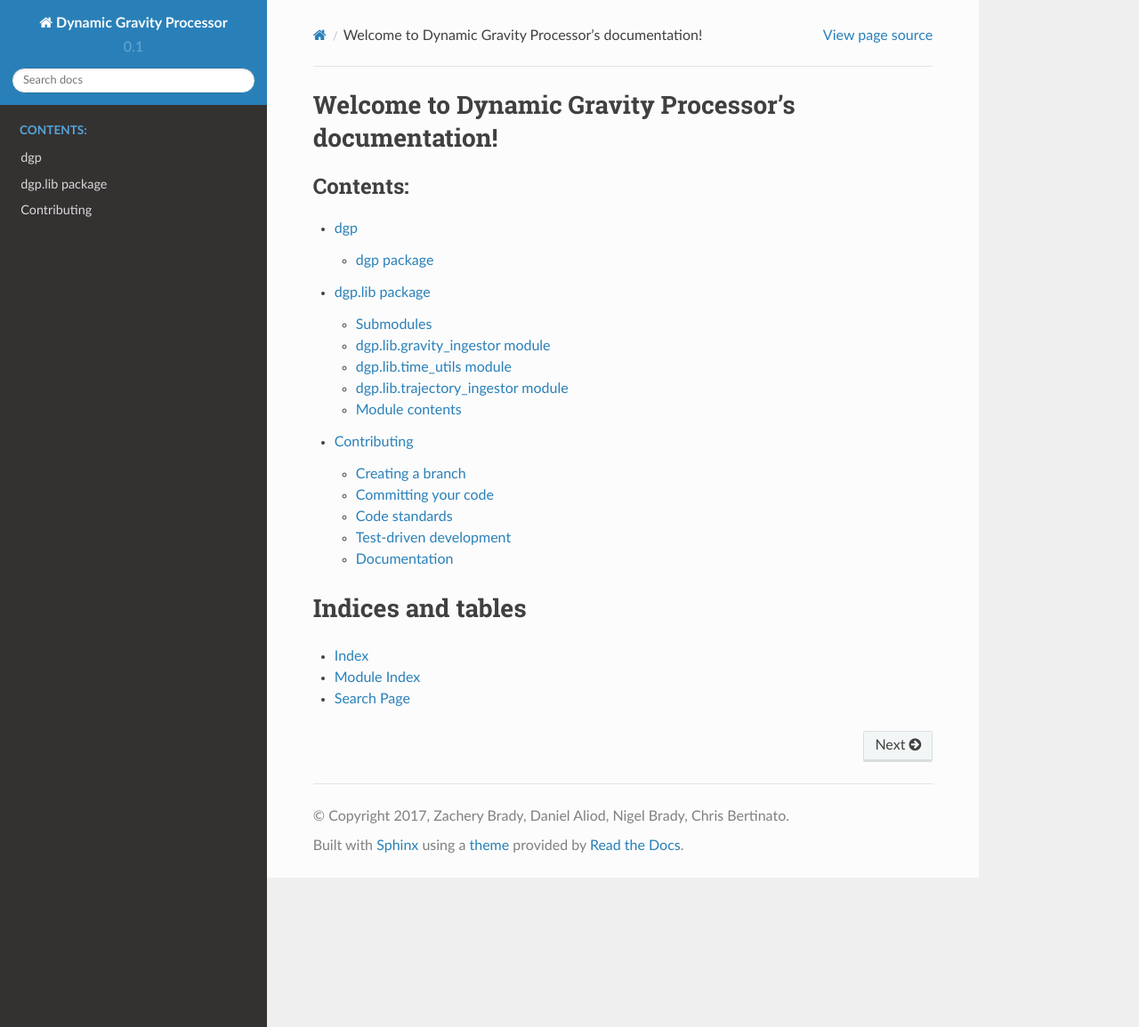
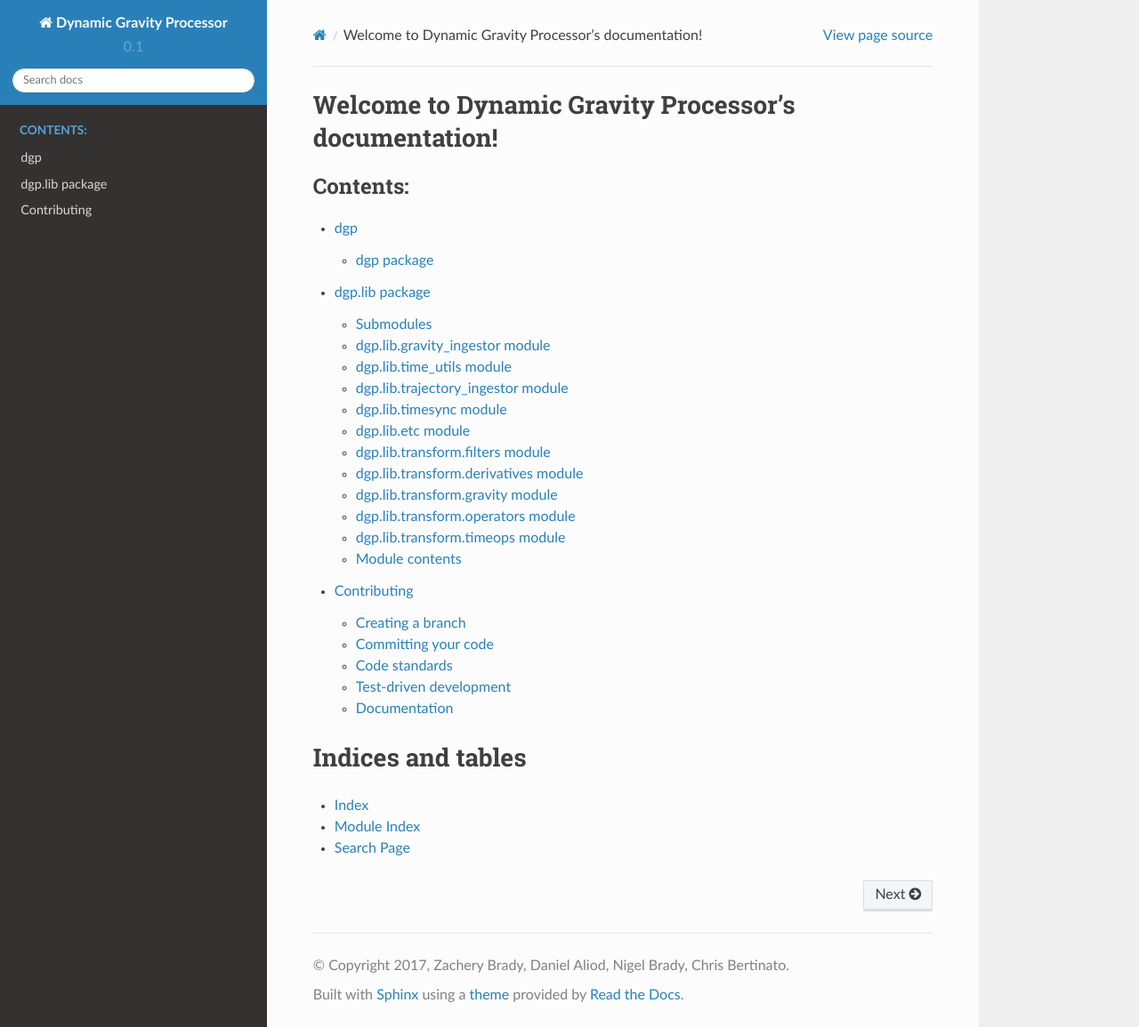
Before and after one commit to DynamicGravitySystems/DGP, a Sphinx documentation site: the page built from docs/source/index.rst, in a window 1280 px wide and 1155 px high. Shown: the whole window at 89% size. Built offline with Sphinx 7.4.7 and the Read the Docs theme 2.0.0, drawn with Linux system fonts in a browser that asks for light colours.

Commit message:
Updated doc index and doc strings in timesync module

```diff
--- a/docs/source/dgp.lib.rst
+++ b/docs/source/dgp.lib.rst
@@ -28,6 +28,61 @@ dgp\.lib\.trajectory\_ingestor module
     :undoc-members:
     :show-inheritance:
 
+dgp\.lib\.timesync module
+-------------------------
+
+.. automodule:: dgp.lib.timesync
+    :members:
+    :undoc-members:
+    :show-inheritance:
+
+dgp\.lib\.etc module
+--------------------
+
+.. automodule:: dgp.lib.etc
+    :members:
+    :undoc-members:
+    :show-inheritance:
+
+dgp\.lib\.transform\.filters module
+-----------------------------------
+
+.. automodule:: dgp.lib.transform.filters
+    :members:
+    :undoc-members:
+    :show-inheritance:
+
+dgp\.lib\.transform\.derivatives module
+---------------------------------------
+
+.. automodule:: dgp.lib.transform.derivatives
+    :members:
+    :undoc-members:
+    :show-inheritance:
+
+dgp\.lib\.transform\.gravity module
+-----------------------------------
+
+.. automodule:: dgp.lib.transform.gravity
+    :members:
+    :undoc-members:
+    :show-inheritance:
+
+dgp\.lib\.transform\.operators module
+-------------------------------------
+
+.. automodule:: dgp.lib.transform.operators
+    :members:
+    :undoc-members:
+    :show-inheritance:
+
+dgp\.lib\.transform\.timeops module
+-----------------------------------
+
+.. automodule:: dgp.lib.transform.timeops
+    :members:
+    :undoc-members:
+    :show-inheritance:
 
 Module contents
 ---------------
```
Also changed, not shown: 1 other file.
